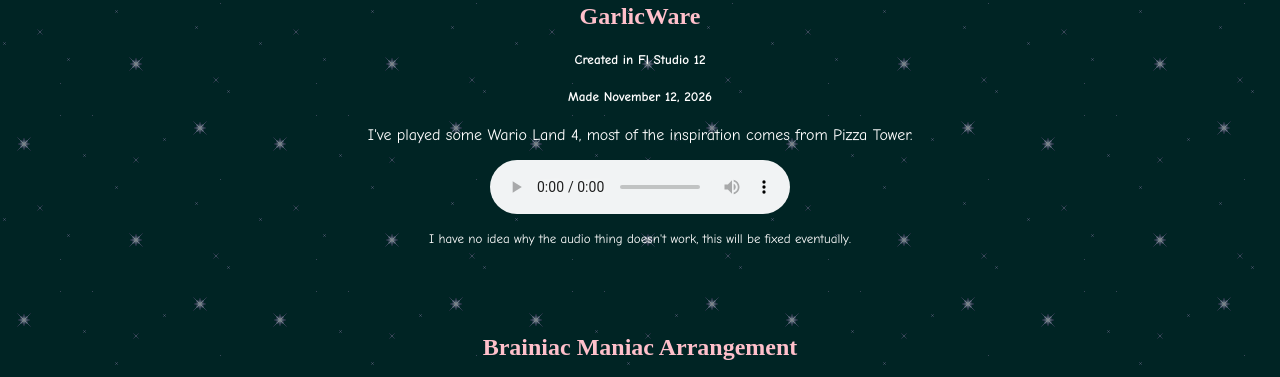
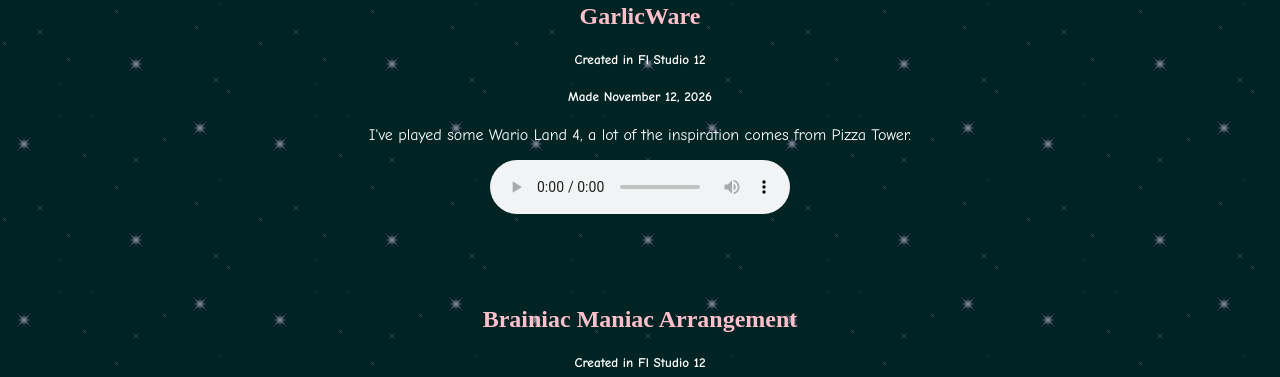
Before and after one commit to Pizza-Smiter/Test-Website, a plain HTML site: page index.html in a window 1280 px wide. Shown: the part 1320-1697 px from the top of the page. Drawn offline with Linux system fonts and the light colour scheme.

Commit message:
Added and changed some stuff again again again again again again again again again again again again again again again again again again again again again again again again again again.

```diff
--- a/index.html
+++ b/index.html
@@ -67,11 +67,10 @@
     <h2>GarlicWare</h2>
     <h5>Created in Fl Studio 12</h5>
     <h5>Made November 12, 2026</h5>
-    <p>I've played some Wario Land 4, most of the inspiration comes from Pizza Tower.</p>
+    <p>I've played some Wario Land 4, a lot of the inspiration comes from Pizza Tower.</p>
     <audio controls>
         <source src="Wario.mp3" type="audio/mpeg">
     </audio>
-    <p style="font-size: small">I have no idea why the audio thing doesn't work, this will be fixed eventually.</p>
     <p>&nbsp;</p>
     <p>&nbsp;</p>
     <h2>Brainiac Maniac Arrangement</h2>
```
Also changed, not shown: 1 other file.
